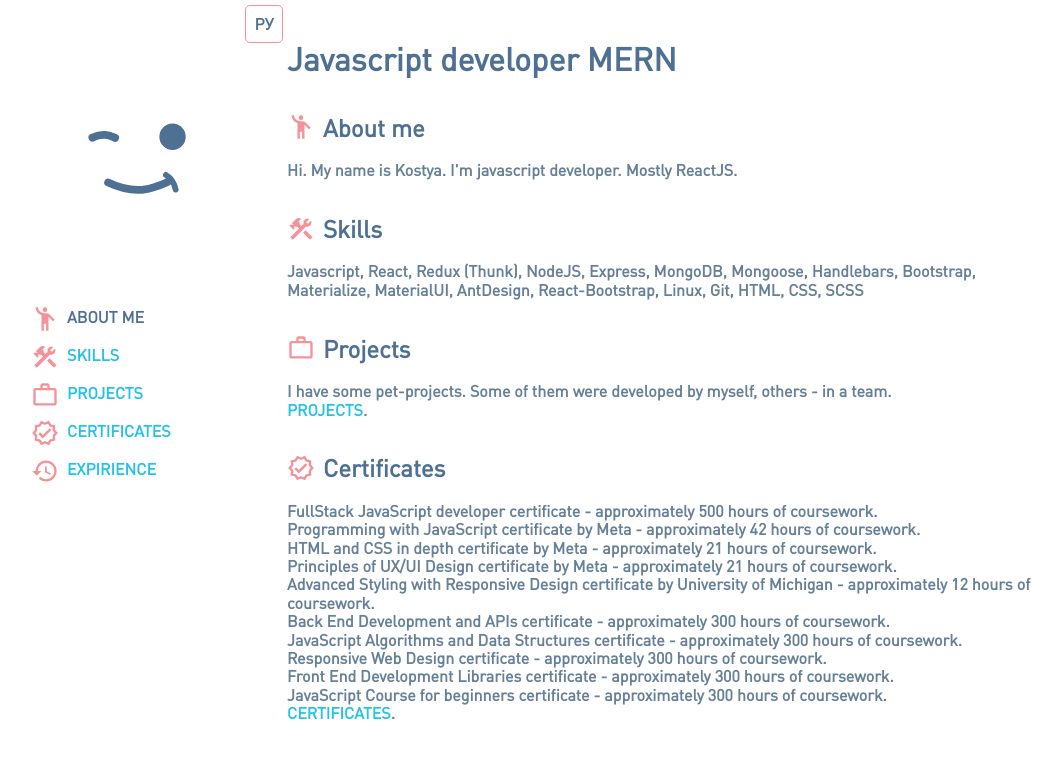
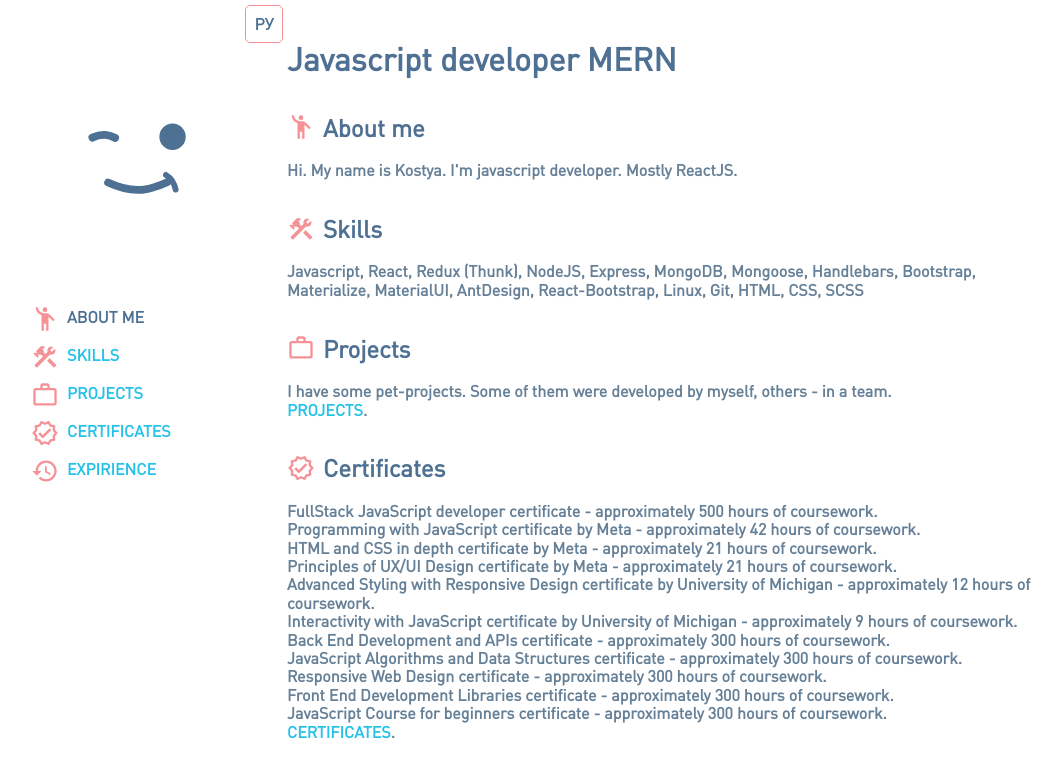
Before and after one commit to samolevich/cv, a React (Create React App) app: page / in a window 1280 px wide. Shown: the top 759 px of the page, without its empty margins (101-1163 px from the left). Built offline with nearby package versions, Linux system fonts and the light colour scheme; no server answers.

Commit message:
feat: add certificate

```diff
--- a/src/aboutMe.js
+++ b/src/aboutMe.js
@@ -282,6 +282,14 @@ export default {
             effort: "более 12 часов разработки",
             effort_en: "approximately 12 hours of coursework",
           },
+          {
+            name: "Сертификат Interactivity with JavaScript от University of Michigan",
+            name_en: "Interactivity with JavaScript certificate by University of Michigan",
+            url: "https://coursera.org/share/3882b5b4e1ea53a67101cc0209dfa17a",
+            pathLocal: "./img/cert/Coursera Interactivity with JavaScript.jpeg",
+            effort: "более 9 часов разработки",
+            effort_en: "approximately 9 hours of coursework",
+          },
         ],
       },
       {
```
Also changed, not shown: public/img/cert/Coursera Interactivity with JavaScript.jpeg (added).
